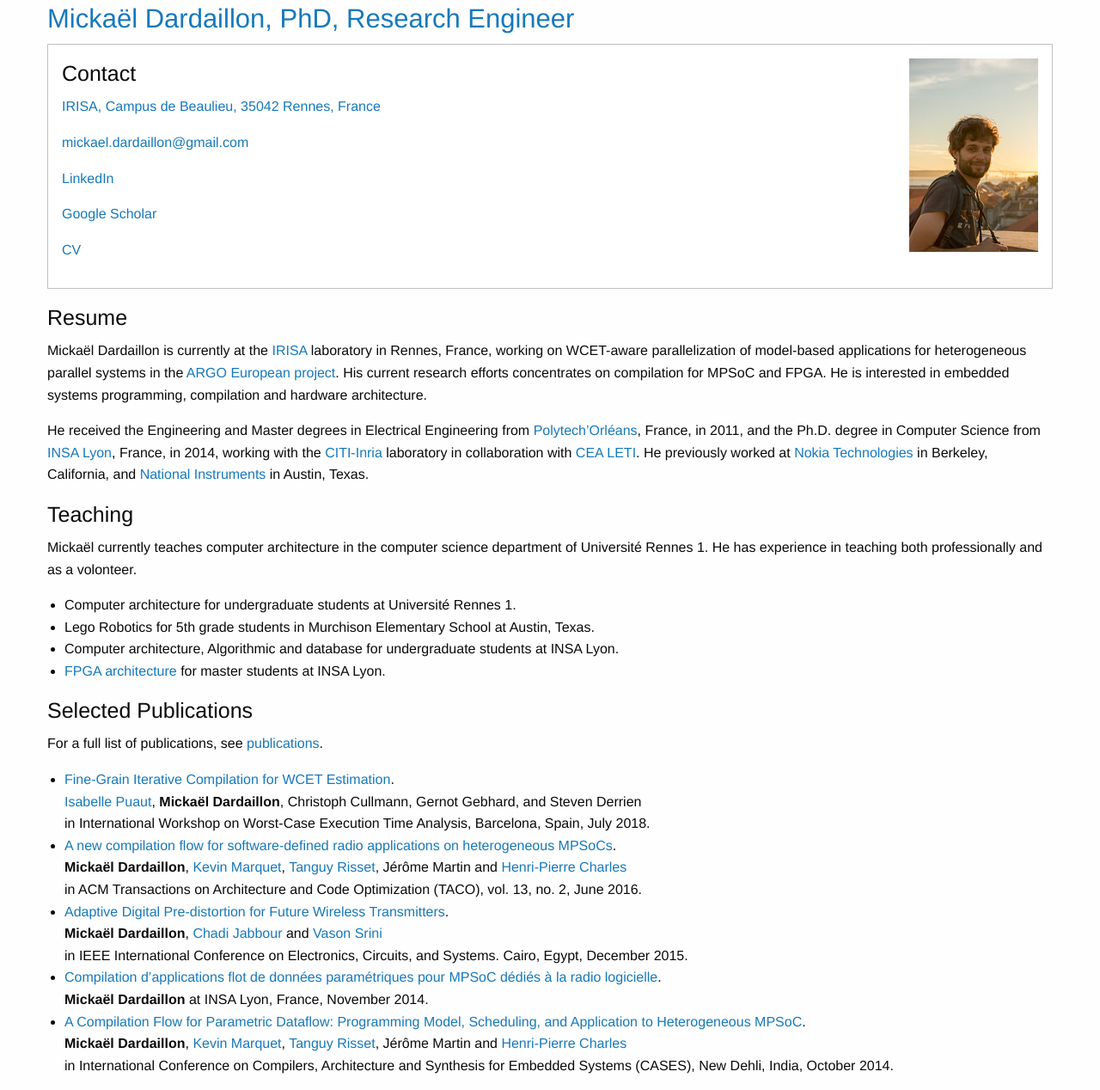
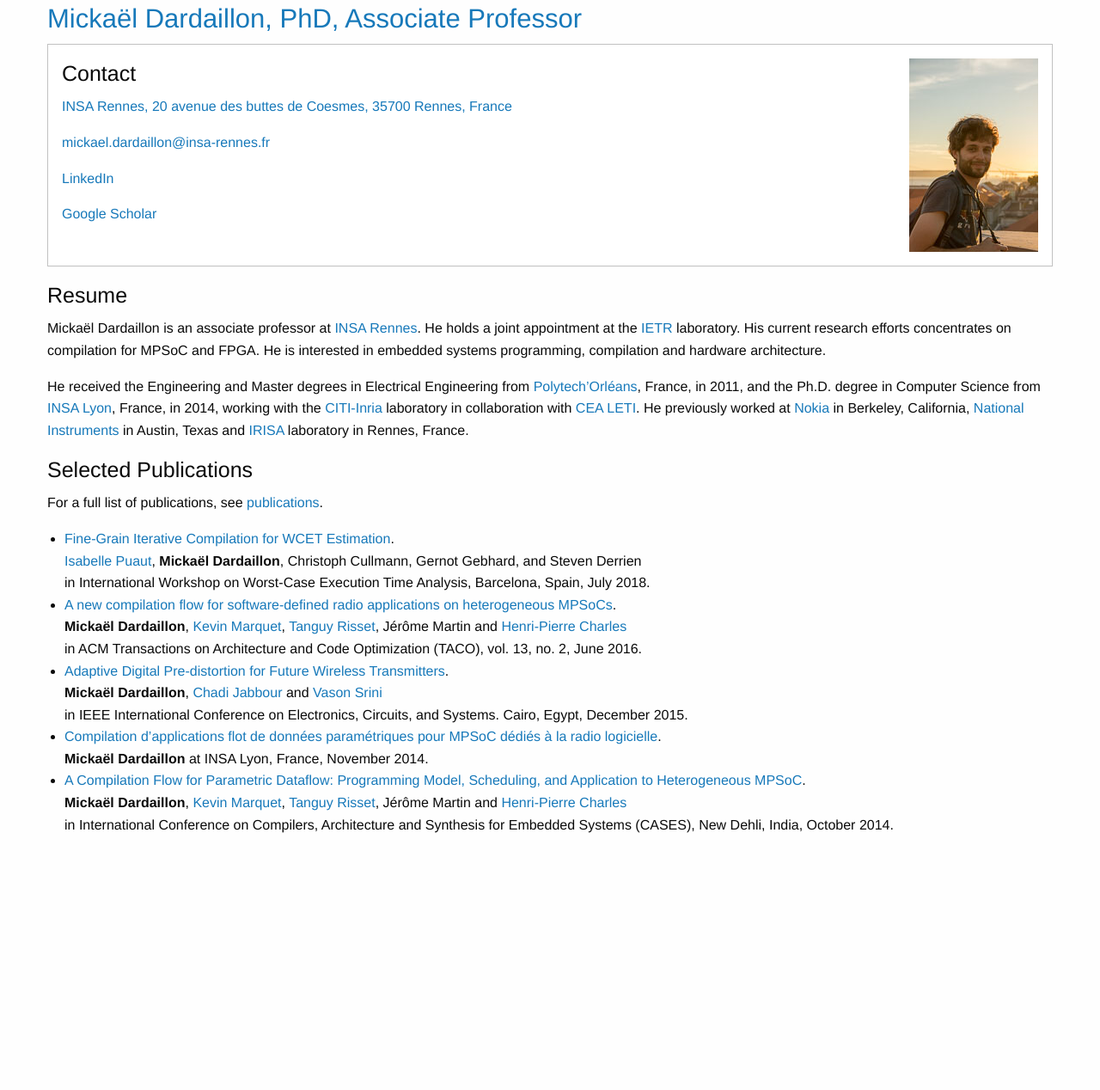
Before and after one commit to dardarel/dardarel.github.io, a Jekyll site: the page built from index.md, in a window 1280 px wide. Shown: the whole page at 86% size. Built offline with Jekyll 4.4.1, drawn with Linux system fonts in a browser that asks for light colours; after the commit the page ends 988 px from its top, so only the background shows below that.

Commit message:
Update resume to current INSA Rennes position

```diff
--- a/_includes/contact.html
+++ b/_includes/contact.html
@@ -5,11 +5,10 @@
         <div class="grid-x grid-padding-x">
           <div class="medium-8 cell">
             <h4>Contact</h4>
-            <p><a href="https://goo.gl/maps/HTt76tsCnas">IRISA, Campus de Beaulieu, 35042 Rennes, France</a></p>
-            <p><a href="mickael.dardaillon@gmail.com">mickael.dardaillon@gmail.com</a></p>
+            <p><a href="https://goo.gl/maps/jnNYMWaSGTz">INSA Rennes, 20 avenue des buttes de Coesmes, 35700 Rennes, France</a></p>
+            <p><a href="mailto:mickael.dardaillon@insa-rennes.fr">mickael.dardaillon@insa-rennes.fr</a></p>
             <p><a href="https://www.linkedin.com/in/mickaeldardaillon">LinkedIn</a></p>
             <p><a href="http://scholar.google.fr/citations?user=pi3789UAAAAJ">Google Scholar</a></p>
-            <p><a href="cv.pdf">CV</a></p>
           </div>
           <div class="medium-4 cell text-center medium-text-right">
             <a href="img/photo.jpg"><img src="img/photo_thumb.jpg"></a>
--- a/_includes/header.html
+++ b/_includes/header.html
@@ -14,7 +14,7 @@
       <div class="grid-x grid-padding-x">
         <div class="medium-12 cell">
           <a href="/">
-            <h3>Mickaël Dardaillon, PhD, Research Engineer</h3>
+            <h3>Mickaël Dardaillon, PhD, Associate Professor</h3>
           </a>
         </div>
       </div>
--- a/index.md
+++ b/index.md
@@ -5,36 +5,23 @@ title: "Home page"
 
 #### Resume
 
-Mickaël Dardaillon is currently at the [IRISA] laboratory in
-Rennes, France, working on WCET-aware parallelization of model-based
-applications for heterogeneous parallel systems in the [ARGO European
-project].
+Mickaël Dardaillon is an associate professor at [INSA Rennes].
+He holds a joint appointment at the [IETR] laboratory.
 His current research efforts concentrates on compilation for MPSoC and
 FPGA.
 He is interested in embedded systems programming, compilation and hardware
 architecture.
 
 He received the Engineering and Master degrees in Electrical Engineering from
-[Polytech'Orléans], France, in 2011, and the Ph.D.
-degree in Computer Science from [INSA Lyon], France, in 2014, working with the
-[CITI-Inria] laboratory in collaboration with [CEA LETI].
-He previously worked at [Nokia Technologies] in Berkeley, California,
-and [National Instruments] in Austin, Texas.
+[Polytech'Orléans], France, in 2011,
+and the Ph.D.  degree in Computer Science from [INSA Lyon], France, in
+2014, working with the [CITI-Inria] laboratory in collaboration with
+[CEA LETI].
+He previously worked at [Nokia] in Berkeley, California,
+[National Instruments] in Austin, Texas
+and [IRISA] laboratory in Rennes, France.
 
-#### Teaching
-
-Mickaël currently teaches computer architecture in the computer science
-department of Université Rennes 1.
-He has experience in teaching both professionally and as a volonteer.
-- Computer architecture for undergraduate students at Université Rennes
-1.
-- Lego Robotics for 5th grade students in Murchison Elementary School at
-Austin, Texas.
-- Computer architecture, Algorithmic and database for undergraduate
-students at INSA Lyon.
-- [FPGA architecture] for master students at INSA Lyon.
-
-[Nokia Technologies]: http://company.nokia.com/en/
+[Nokia]: https://www.nokia.com/en_int
 [Polytech'Orléans]: http://www.univ-orleans.fr/polytech/
 [INSA Lyon]: http://www.insa-lyon.fr/en/
 [CITI-Inria]: http://www.citi-lab.fr/en_UK/
@@ -42,8 +29,8 @@ students at INSA Lyon.
 [National Instruments]: https://www.ni.com/
 [IRISA]: https://www.irisa.fr/en
 [ARGO European project]: http://www.argo-project.eu/
-
-[FPGA architecture]: http://perso.citi.insa-lyon.fr/trisset/cours/rts12/slides/FPGA-handout.pdf
+[INSA Rennes]: https://www.insa-rennes.fr/en.html
+[IETR]: https://www.ietr.fr/?lang=en
 
 #### Selected Publications
 
```
Also changed, not shown: 2 other files.
